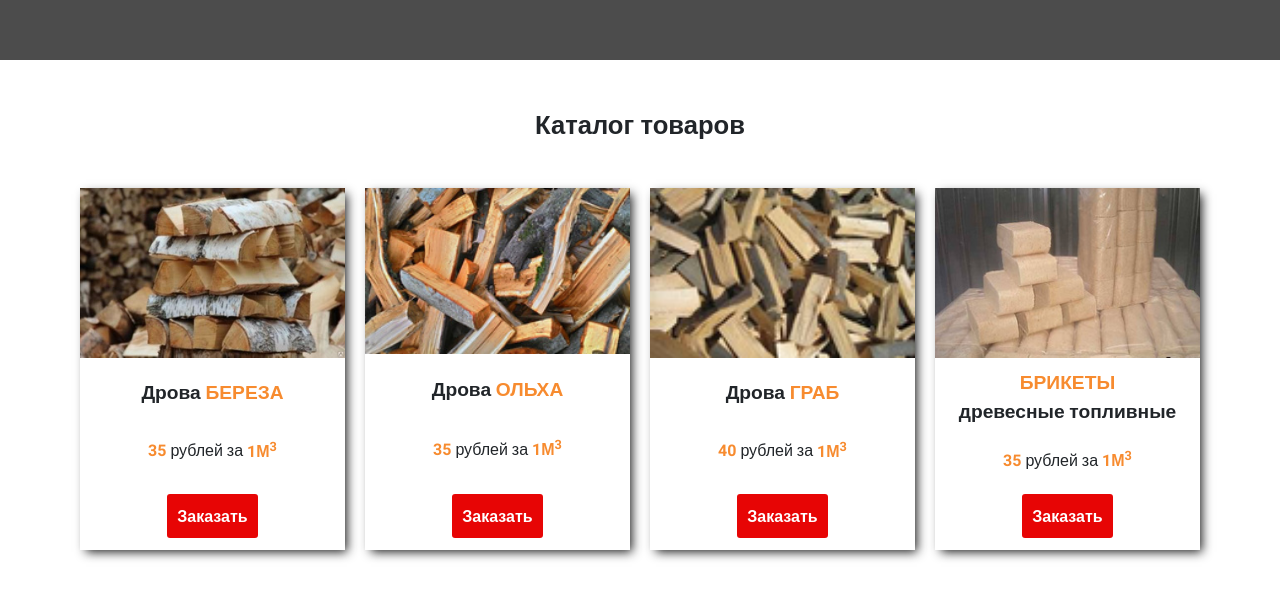
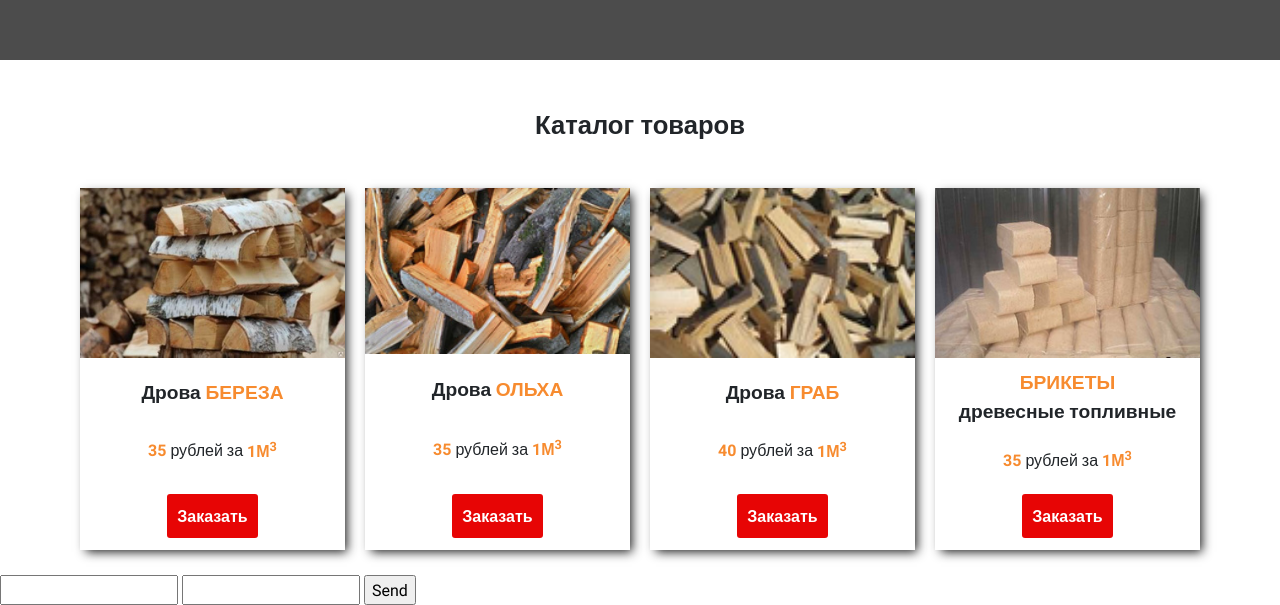
Before and after one commit to Gerasik/firewood, a plain HTML site: page index.html in a window 1280 px wide. Shown: the part 740-1345 px from the top of the page. Before the commit the page ends 1315 px from the top, so only its background shows below. Drawn offline with Linux system fonts and the light colour scheme.

Commit message:
add form

```diff
--- a/index.html
+++ b/index.html
@@ -242,6 +242,12 @@
 		</form>
 	</section>
 
+	<form action="https://formspree.io/xrggrajn" method="POST">
+		<input type="text" name="name">
+		<input type="email" name="_replyto">
+		<input type="submit" value="Send">
+	  </form>
+
 	<script src="js/scripts.min.js"></script>
 
 </body>
```
